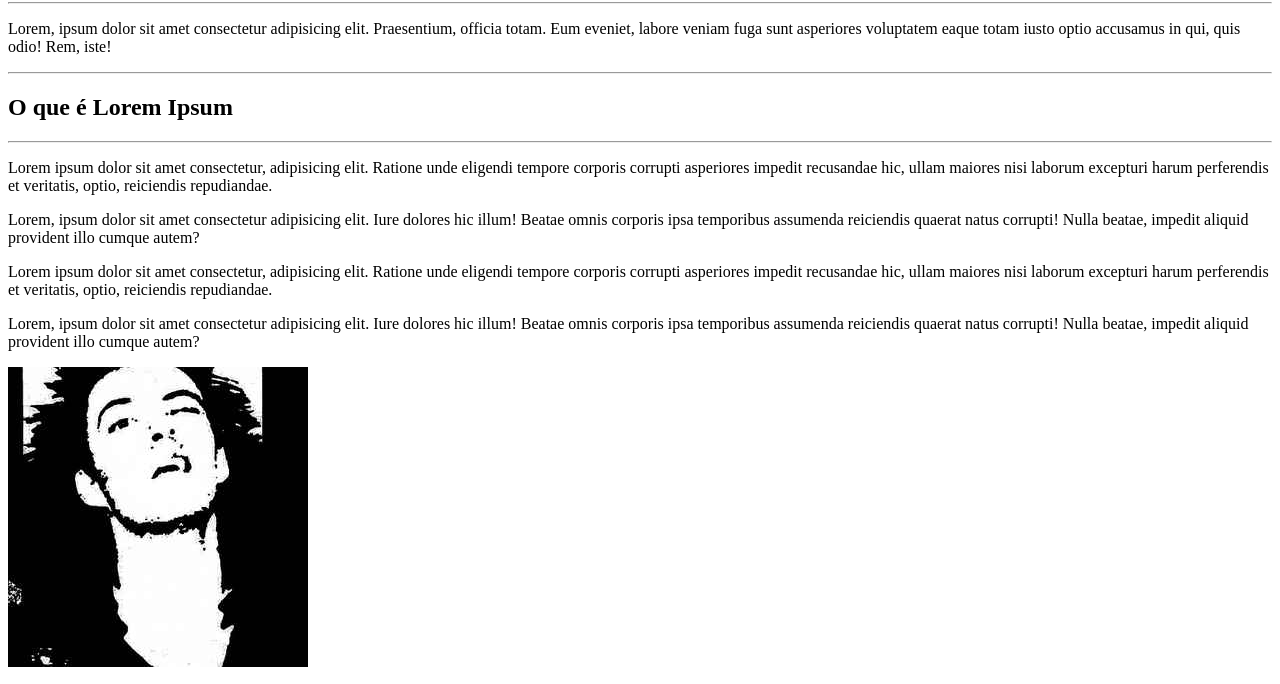
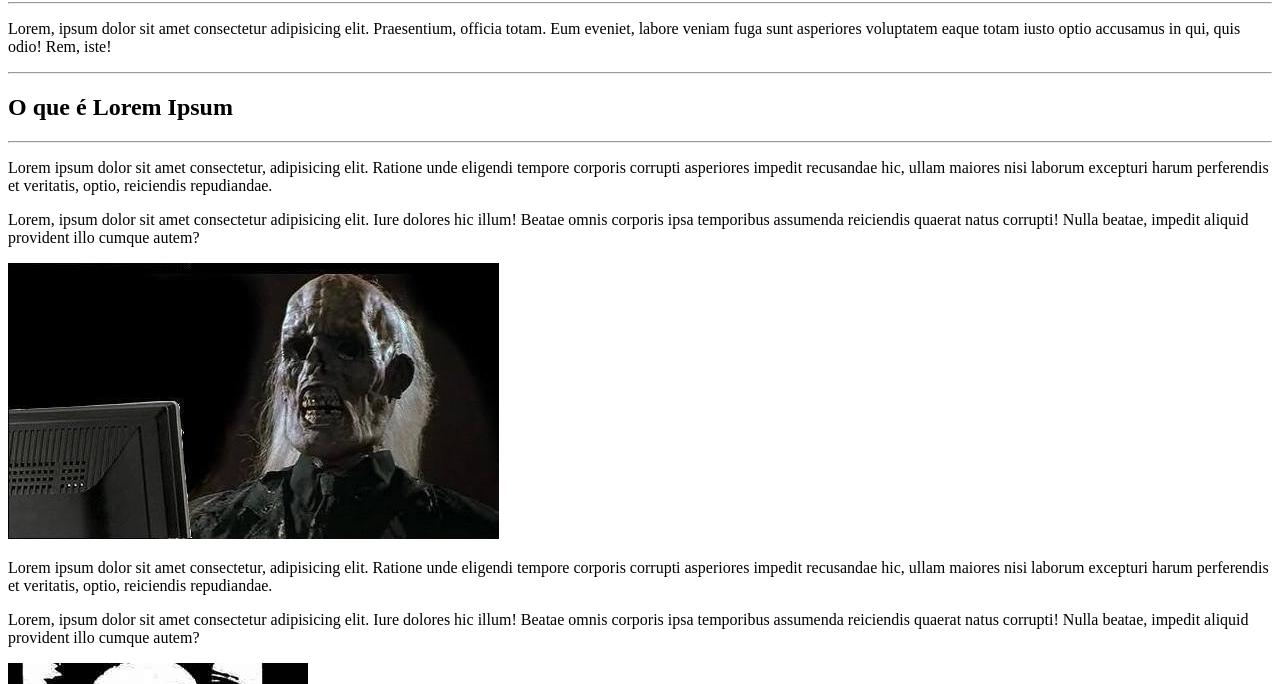
Before and after one commit to roxlmz/roxlmlz.github.io, a plain HTML site: page index.html in a window 1280 px wide. Shown: the part 104-788 px from the top of the page. Drawn offline with Linux system fonts and the light colour scheme.

Commit message:
Update index.html

```diff
--- a/index.html
+++ b/index.html
@@ -16,7 +16,7 @@
     <hr>
     <p>Lorem ipsum dolor sit amet consectetur, adipisicing elit. Ratione unde eligendi tempore corporis corrupti asperiores impedit recusandae hic, ullam maiores nisi laborum excepturi harum perferendis et veritatis, optio, reiciendis repudiandae.</p>
     <p>Lorem, ipsum dolor sit amet consectetur adipisicing elit. Iure dolores hic illum! Beatae omnis corporis ipsa temporibus assumenda reiciendis quaerat natus corrupti! Nulla beatae, impedit aliquid provident illo cumque autem?</p>
-
+    <img src="img/foto0x00.jpg" alt="foto1">
     <p>Lorem ipsum dolor sit amet consectetur, adipisicing elit. Ratione unde eligendi tempore corporis corrupti asperiores impedit recusandae hic, ullam maiores nisi laborum excepturi harum perferendis et veritatis, optio, reiciendis repudiandae.</p>
     <p>Lorem, ipsum dolor sit amet consectetur adipisicing elit. Iure dolores hic illum! Beatae omnis corporis ipsa temporibus assumenda reiciendis quaerat natus corrupti! Nulla beatae, impedit aliquid provident illo cumque autem?</p>
     <img src="img/rhodolpho.jpg" alt="foto2">
```
